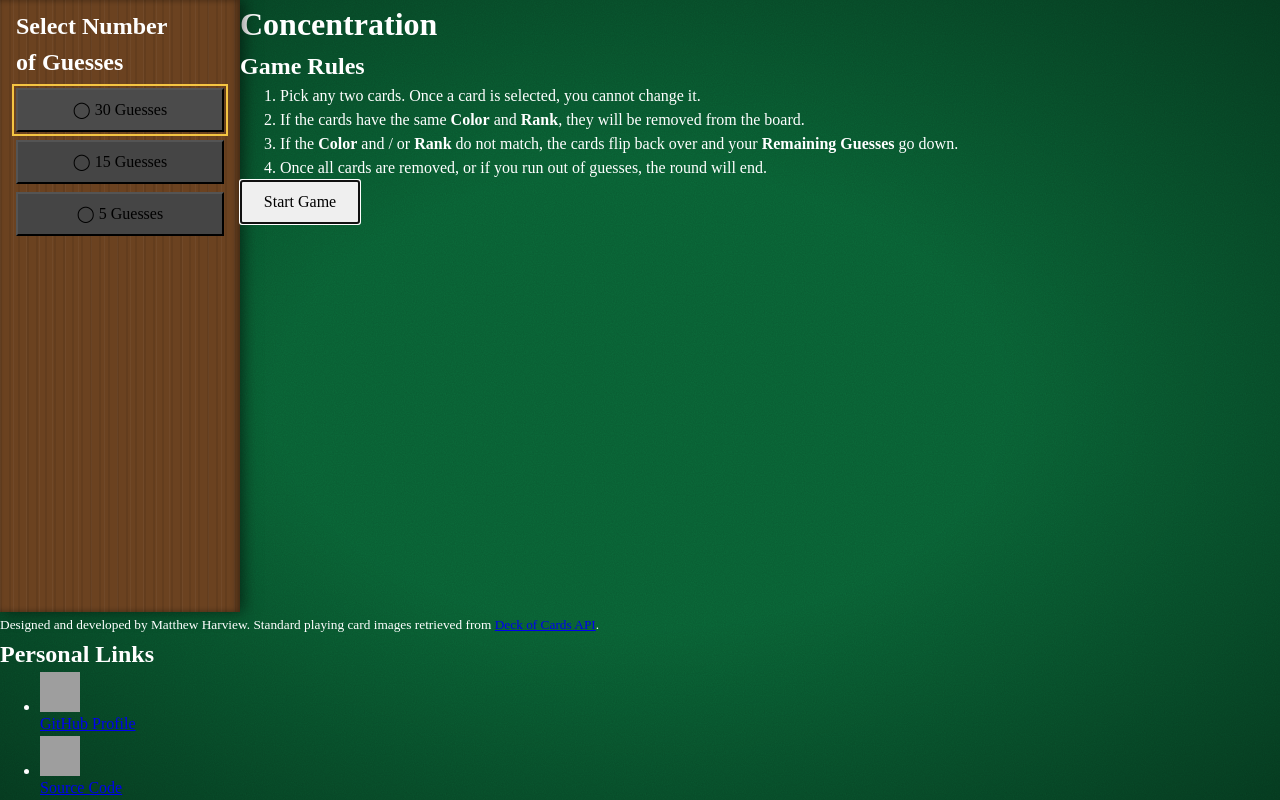
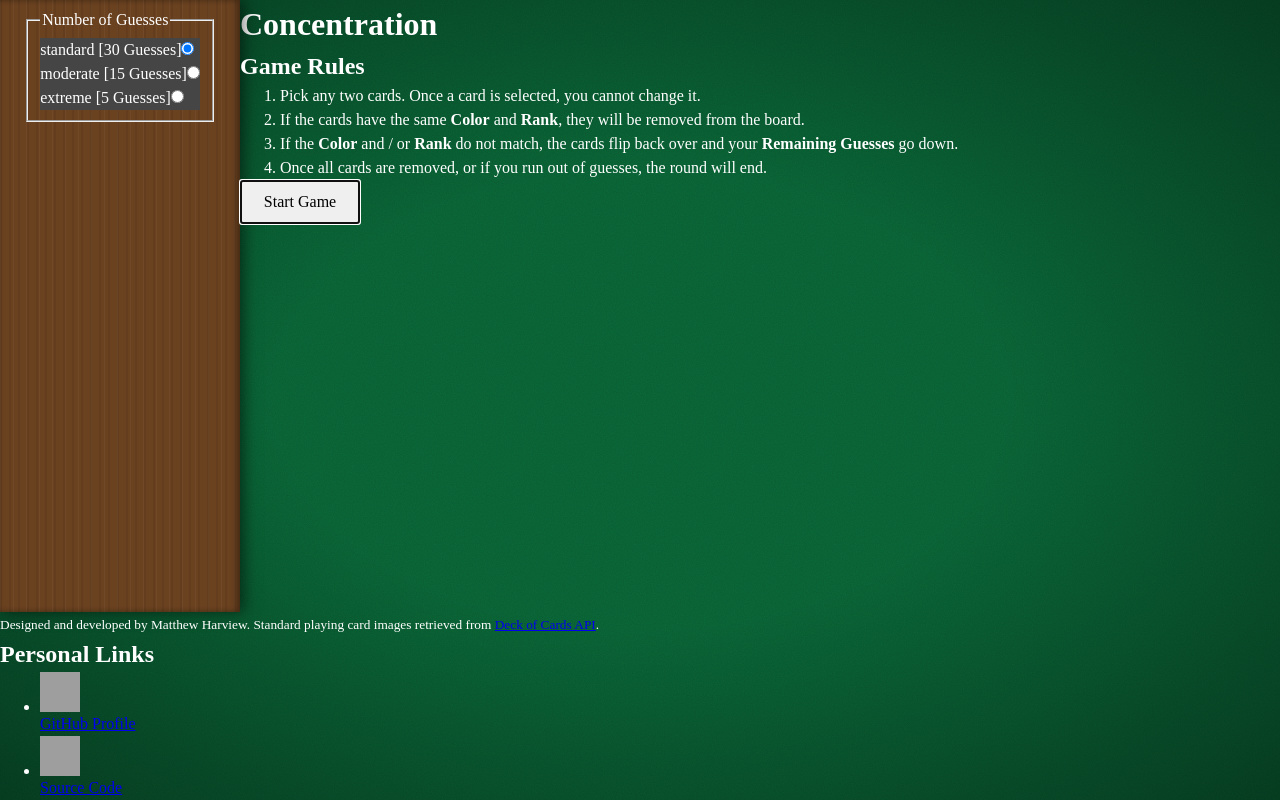
Before and after one commit to Long-Hold/memory-card, a React (Vite) app: page / in a window 1280 px wide. Built offline with nearby package versions, Linux system fonts and the light colour scheme; grey boxes are pictures that could not be loaded.

Commit message:
feat: replace difficulty buttons with radio inputs for semantic accuracy (#24)

```diff
--- a/src/components/sidebar/Sidebar.jsx
+++ b/src/components/sidebar/Sidebar.jsx
@@ -18,18 +18,20 @@ export function Sidebar({currentDifficulty, setDifficulty}) {
         Settings
       </button>
       <div id={panelId} className="sidebar-panel" inert={!isOpen}>
-        <h2>Select Number of Guesses</h2>
-        <ul className="settings-list">
-          {Object.values(DIFFICULTIES).map((guesses) => (
-            <li key={guesses}>
-              <DifficultyButton
-                onClick={() => setDifficulty(guesses)}
-                currentDifficulty={currentDifficulty}
-                difficultyToSet={guesses}
-              />
-            </li>
+        <fieldset className="difficulty-group">
+          <legend>Number of Guesses</legend>
+          {Object.entries(DIFFICULTIES).map(([name, guesses]) => (
+            <div key={name} className="difficulty-button">
+              <label htmlFor={name}>{name} [{guesses} Guesses]</label>
+              <input
+                id={name}
+                type="radio"
+                name="difficulty"
+                checked={currentDifficulty === guesses}
+                onChange={() => setDifficulty(guesses)} />
+            </div>
           ))}
-        </ul>
+        </fieldset>
       </div>
     </aside>
   )
```
